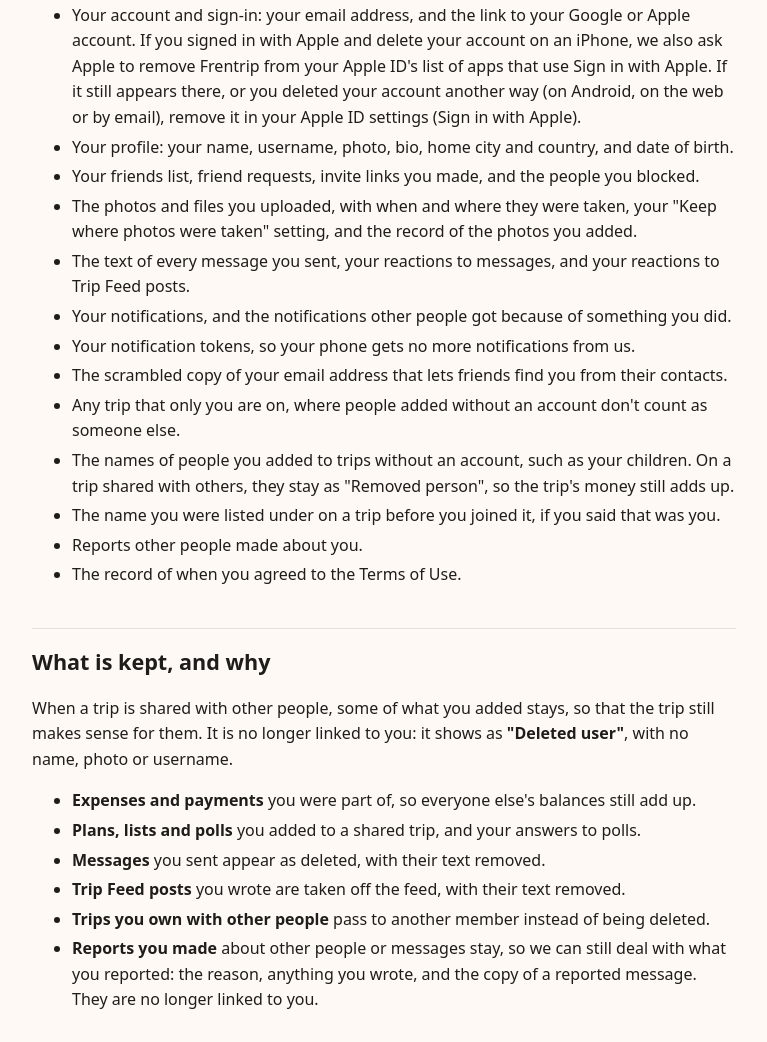
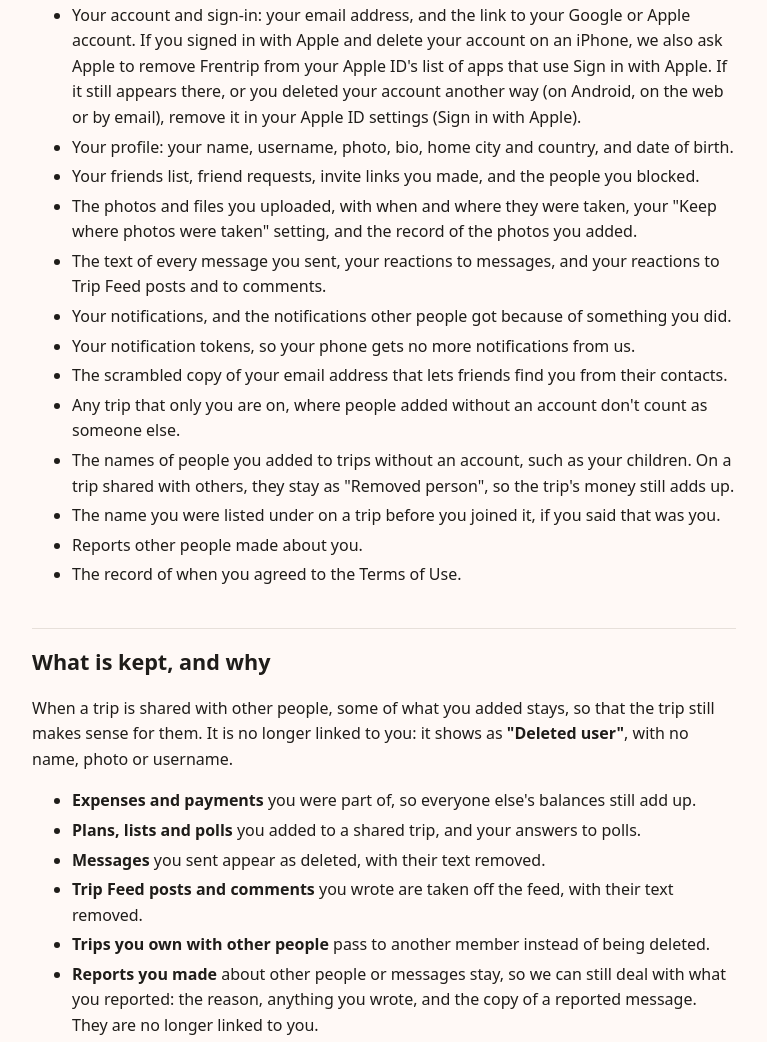
Before and after one commit to Frentrip/frentrip.github.io, a plain HTML site: page delete-account/index.html in a window 1280 px wide. Shown: the part 868-1910 px from the top of the page, without its empty margins (256-1023 px from the left). Drawn offline with Linux system fonts and the light colour scheme.

Commit message:
Deletion page: posts' comments and reactions to comments (frentrip3#495) (#19)
Regenerated from frentrip3 docs/legal/account-deletion.md with pandoc 3.1.3,
as the README says. The source gained Trip Feed comments in frentrip3#495;
this page was not regenerated then.


Claude-Session: https://claude.ai/code/session_01VPXd2tov22VferKTfacgpC

Co-authored-by: Claude <noreply@anthropic.com>

```diff
--- a/delete-account/index.html
+++ b/delete-account/index.html
@@ -40,7 +40,7 @@
 <li>Your profile: your name, username, photo, bio, home city and country, and date of birth.</li>
 <li>Your friends list, friend requests, invite links you made, and the people you blocked.</li>
 <li>The photos and files you uploaded, with when and where they were taken, your "Keep where photos were taken" setting, and the record of the photos you added.</li>
-<li>The text of every message you sent, your reactions to messages, and your reactions to Trip Feed posts.</li>
+<li>The text of every message you sent, your reactions to messages, and your reactions to Trip Feed posts and to comments.</li>
 <li>Your notifications, and the notifications other people got because of something you did.</li>
 <li>Your notification tokens, so your phone gets no more notifications from us.</li>
 <li>The scrambled copy of your email address that lets friends find you from their contacts.</li>
@@ -56,7 +56,7 @@
 <li><strong>Expenses and payments</strong> you were part of, so everyone else's balances still add up.</li>
 <li><strong>Plans, lists and polls</strong> you added to a shared trip, and your answers to polls.</li>
 <li><strong>Messages</strong> you sent appear as deleted, with their text removed.</li>
-<li><strong>Trip Feed posts</strong> you wrote are taken off the feed, with their text removed.</li>
+<li><strong>Trip Feed posts and comments</strong> you wrote are taken off the feed, with their text removed.</li>
 <li><strong>Trips you own with other people</strong> pass to another member instead of being deleted.</li>
 <li><strong>Reports you made</strong> about other people or messages stay, so we can still deal with what you reported: the reason, anything you wrote, and the copy of a reported message. They are no longer linked to you.</li>
 </ul>
```
